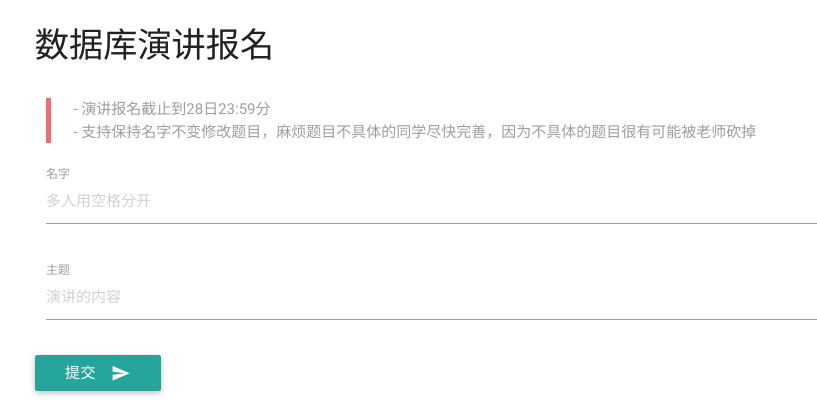
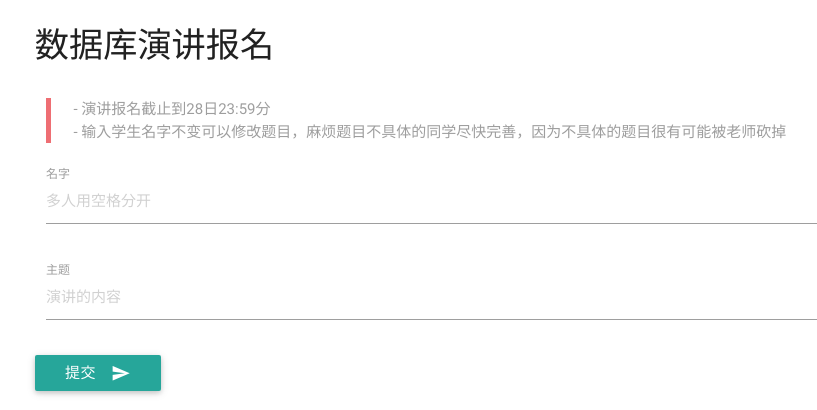
Before and after one commit to ahangchen/GotYou, a Django app: page /class/db in a window 1280 px wide. Shown: the top 410 px of the page, without its empty margins (156-973 px from the left). Run offline with Django 3.2, Linux system fonts and the light colour scheme; data that the repository does not hold is empty.

Commit message:
modify hint

```diff
--- a/templates/class/db.html
+++ b/templates/class/db.html
@@ -20,7 +20,7 @@
     </div>
     <blockquote class="grey-text">
         - 演讲报名截止到28日23:59分<br>
-        - 支持保持名字不变修改题目，麻烦题目不具体的同学尽快完善，因为不具体的题目很有可能被老师砍掉<br>
+        - 输入学生名字不变可以修改题目，麻烦题目不具体的同学尽快完善，因为不具体的题目很有可能被老师砍掉<br>
     </blockquote>
     <div class="row">
 
```
